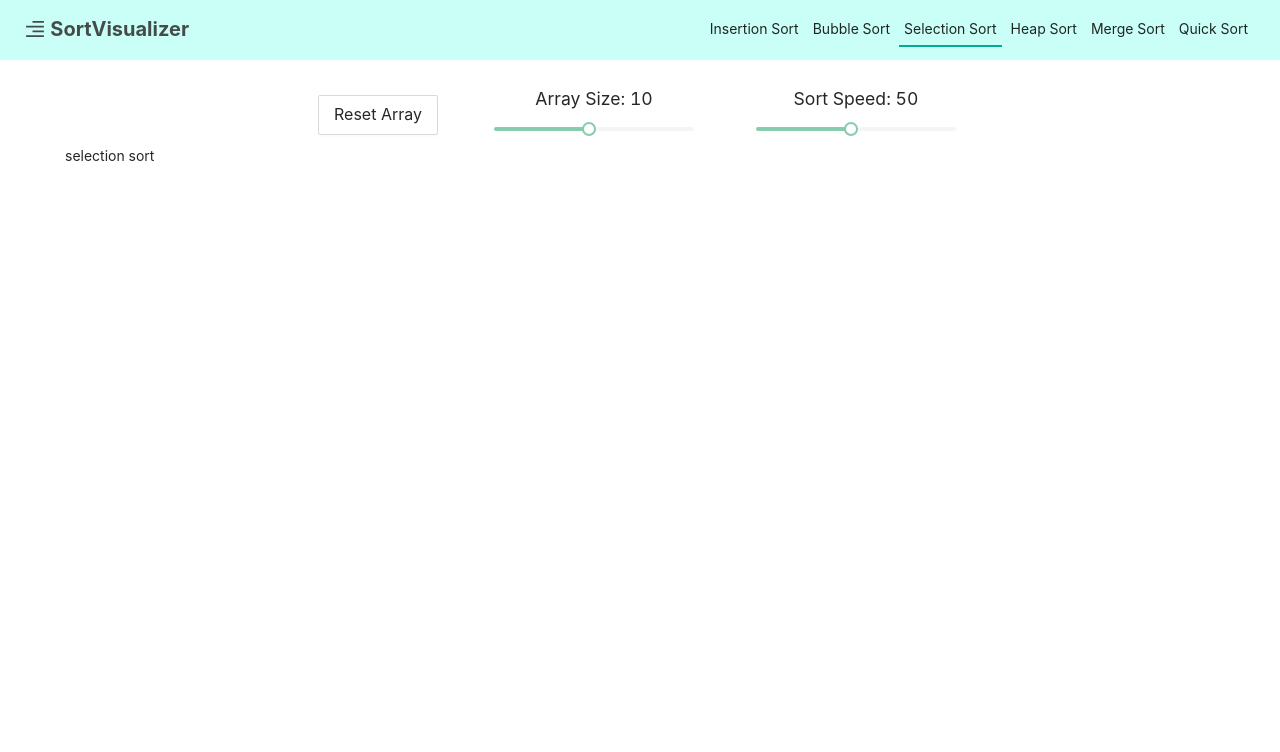
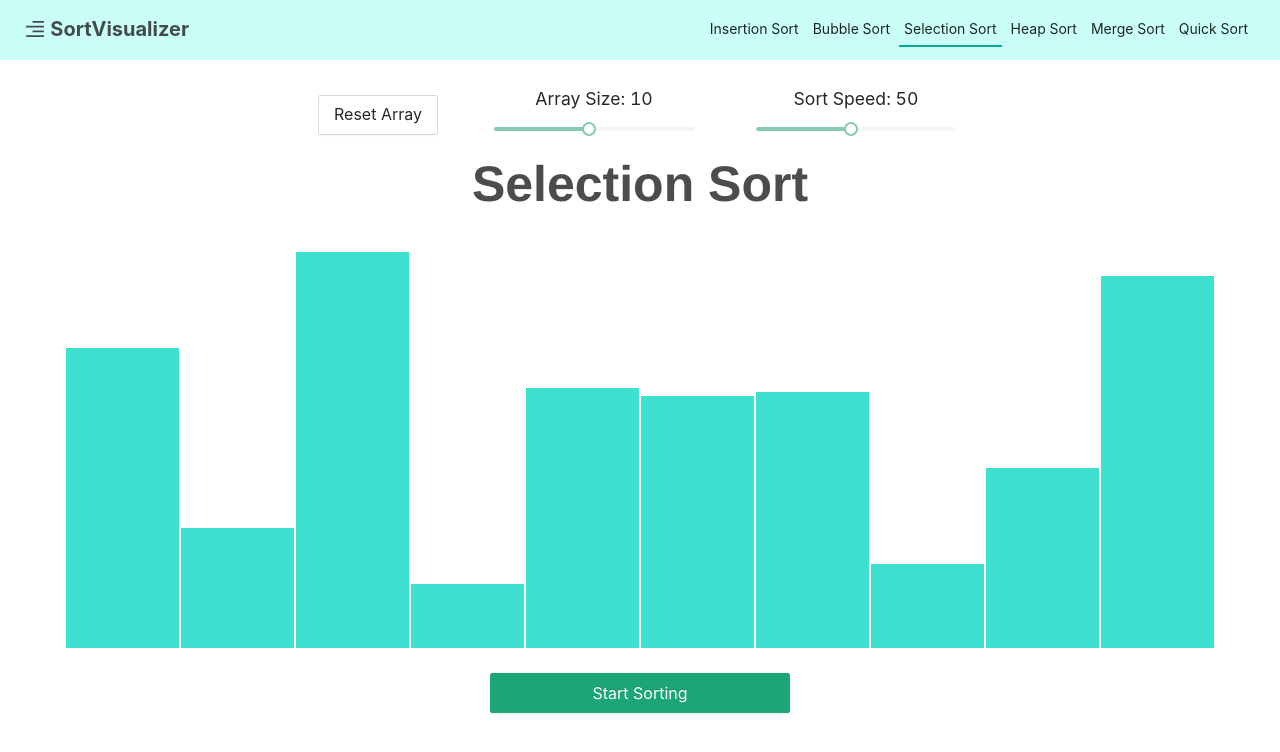
Before and after one commit to DDropping/SortingVisualizer, a React (Create React App) app: page / in a window 1280 px wide. Both pictures are taken after a click on the element "Selection Sort". Shown: the top 752 px of the page. Built offline with nearby package versions, Linux system fonts and the light colour scheme.

Commit message:
Create selection sort

```diff
--- /dev/null
+++ b/src/algorithms/selectionSort.js
@@ -0,0 +1,58 @@
+export function selectionSortHandler(array) {
+  let arr = [...array];
+  let startIndex = 0;
+  let currentIndex = 0;
+  let minIndex = 0;
+  let animations = [];
+
+  for (let i = 0; i < arr.length - 1; i++) {
+    startIndex = i;
+    minIndex = i;
+    currentIndex = i;
+    animations.push({
+      startIndex: startIndex,
+      minIndex: minIndex,
+      currentIndex: currentIndex,
+      swap: false,
+    });
+    for (let j = i + 1; j < arr.length; j++) {
+      currentIndex = j;
+      animations.push({
+        startIndex: startIndex,
+        minIndex: minIndex,
+        currentIndex: currentIndex,
+        swap: false,
+      });
+      if (arr[currentIndex] < arr[minIndex]) {
+        minIndex = currentIndex;
+        animations.push({
+          startIndex: startIndex,
+          minIndex: minIndex,
+          currentIndex: currentIndex,
+          swap: false,
+        });
+      }
+    }
+    if (minIndex !== startIndex) {
+      let temp = arr[startIndex];
+      arr[startIndex] = arr[minIndex];
+      arr[minIndex] = temp;
+      animations.push({
+        startIndex: startIndex,
+        minIndex: minIndex,
+        currentIndex: null,
+        swap: true,
+        array: [...arr],
+      });
+    }
+  }
+
+  animations.push({
+    startIndex: null,
+    minIndex: null,
+    currentIndex: null,
+    swap: false,
+  });
+
+  return animations;
+}
--- a/src/components/selectionSort/index.js
+++ b/src/components/selectionSort/index.js
@@ -1,11 +1,76 @@
-import React from "react";
+import React, { useState, useEffect } from "react";
+import { Button } from "antd";
 
-const index = () => {
+import {
+  Container,
+  ColumnWrapper,
+  Column,
+  ButtonWrapper,
+  Title,
+} from "./style";
+import { selectionSortHandler } from "../../algorithms/selectionSort";
+
+const Index = ({ array, size, sortSpeed }) => {
+  const [displayArray, setDisplayArray] = useState([...array]);
+  const [currentIndexes, setCurrentIndexes] = useState([]);
+  const [searchIndex, setSearchIndex] = useState(null);
+  const animationsArray = selectionSortHandler(displayArray);
+
+  useEffect(() => {
+    setDisplayArray(array);
+  }, [array]);
+
+  const startAnimation = () => {
+    for (let i = 0; i < animationsArray.length; i++) {
+      setTimeout(() => {
+        setCurrentIndexes([
+          animationsArray[i].startIndex,
+          animationsArray[i].minIndex,
+        ]);
+        setSearchIndex(animationsArray[i].currentIndex);
+        if (animationsArray[i].swap) {
+          setDisplayArray(animationsArray[i].array);
+        }
+      }, (1010 - sortSpeed * 10) * i);
+    }
+  };
+
   return (
     <div>
-      <div>selection sort</div>
+      <Title>Selection Sort</Title>
+      <Container>
+        {displayArray.map((value, index) => {
+          let width = 100 / size;
+          return (
+            <ColumnWrapper key={index} height={value} width={width}>
+              <div style={{ flex: 1 }} />
+              <Column
+                index={index}
+                height={value}
+                width={width}
+                highlightedIndex={currentIndexes}
+                searchIndex={searchIndex === index}
+              />
+            </ColumnWrapper>
+          );
+        })}
+      </Container>
+      <ButtonWrapper>
+        <Button
+          block
+          type="primary"
+          size="large"
+          style={{
+            maxWidth: "300px",
+            margin: "25px",
+          }}
+          onClick={startAnimation}
+        >
+          Start Sorting
+        </Button>
+      </ButtonWrapper>
     </div>
   );
 };
 
-export default index;
+export default Index;
--- a/src/components/selectionSort/style.js
+++ b/src/components/selectionSort/style.js
@@ -0,0 +1,40 @@
+import styled from "styled-components";
+
+export const Container = styled.div`
+  display: flex;
+  height: 50vh;
+`;
+
+export const ColumnWrapper = styled.div`
+  height: 100%;
+  width: ${({ width }) => width}%;
+  display: flex;
+  flex-direction: column;
+`;
+
+export const Column = styled.div`
+  background-color: ${({ highlightedIndex, index }) =>
+    highlightedIndex.includes(index) ? "red" : "turquoise"};
+  ${({ searchIndex, highlightedIndex, index }) =>
+    searchIndex &&
+    !highlightedIndex.includes(index) && {
+      backgroundColor: "#ff000073",
+    }}
+  margin-top: 75%;
+  height: ${({ height }) => height}%;
+  margin-top: 10%;
+  margin: 0 1px;
+`;
+
+export const ButtonWrapper = styled.div`
+  display: flex;
+  justify-content: center;
+`;
+
+export const Title = styled.h1`
+  font-family: Sofia, Helvetica Neue, Helvetica, Roboto, Arial, sans-serif;
+  font-weight: bold;
+  color: #2d2d2dd9;
+  text-align: center;
+  font-size: 50px;
+`;
```
Also changed, not shown: 1 other file (tests, documents, lock files or other folders).
